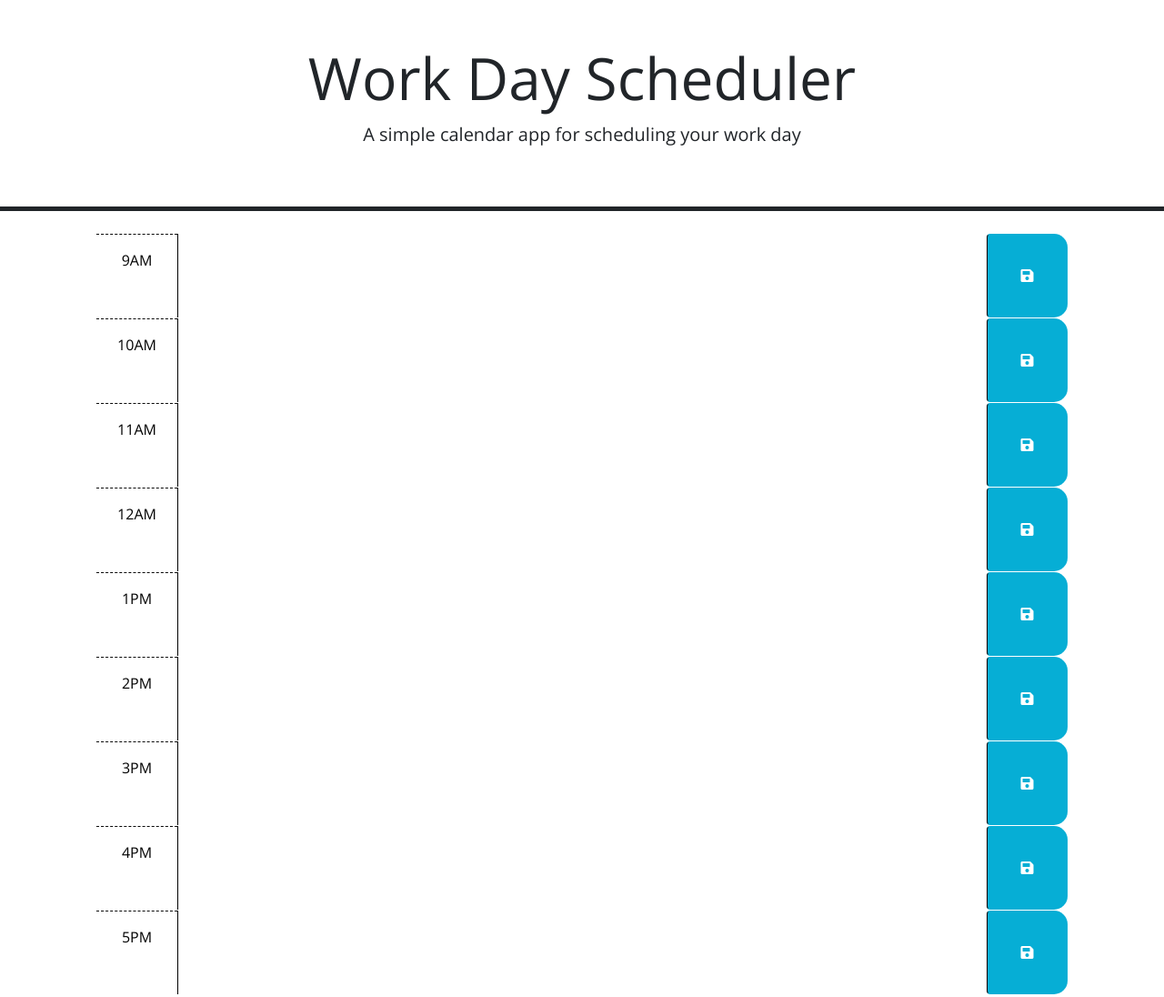
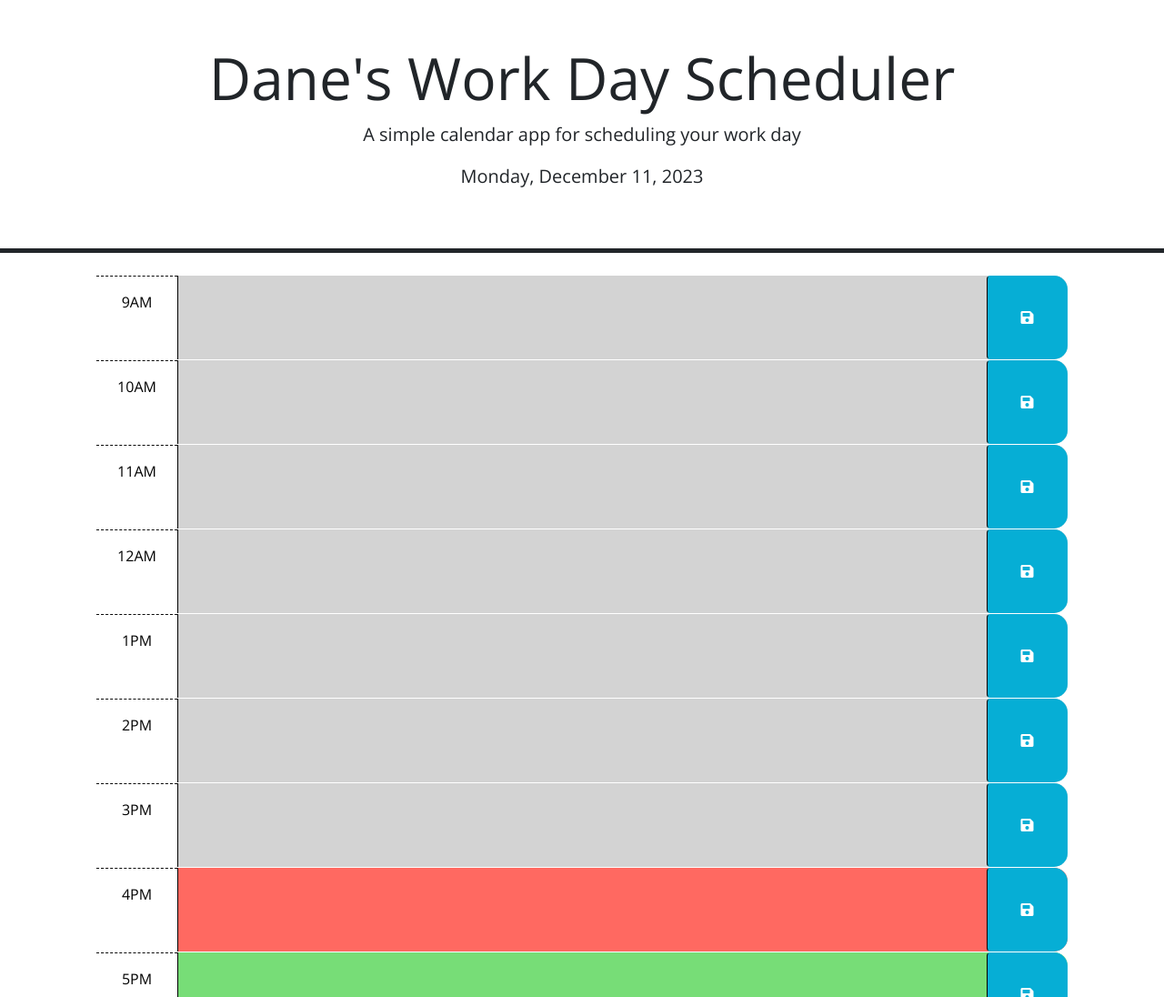
Before and after one commit to DaneLarsen1/Weekly-Work-Calender, a plain HTML site: page index.html in a window 1280 px wide. Shown: the top 1096 px of the page at 91% size. Drawn offline with nearby package versions, Linux system fonts and the light colour scheme; files that its build step writes are made by us from their sources.

Commit message:
Troubleshooting site and index.html file
I forgot to link the style sheet and java.script correctly when I moved the index.html out of the assets folder. (I always do this)

Change the title to "Dane's Work Day Scheduler" and same with the header cause I think it makes it more presentable as something I contributed to .

```diff
--- a/index.html
+++ b/index.html
@@ -18,53 +18,18 @@
       href="https://fonts.googleapis.com/css?family=Open+Sans&display=swap"
       rel="stylesheet"
     />
-    <link rel="stylesheet" href="style.css" />
-    <title>Work Day Scheduler</title>
+    <link rel="stylesheet" href="Assets/style.css" />
+    <title>Dane's Work Day Scheduler</title>
   </head>
 
   <body>
     <header class="p-5 mb-4 border-5 border-bottom border-dark text-center">
-      <h1 class="display-3">Work Day Scheduler</h1>
+      <h1 class="display-3">Dane's Work Day Scheduler</h1>
       <p class="lead">A simple calendar app for scheduling your work day</p>
       <p id="currentDay" class="lead"></p>
     </header>
     <div class="container-lg px-5">
-      <!-- Use class for "past", "present", and "future" to apply styles to the
-        time-block divs accordingly. The javascript will need to do this by
-        adding/removing these classes on each div by comparing the hour in the
-        id to the current hour. The html provided below is meant to be an example
-        demonstrating how the css provided can be leveraged to create the
-        desired layout and colors. The html below should be removed or updated
-        in the finished product. Remember to delete this comment once the
-        code is implemented.
-        -->
 
-      <!-- Example of a past time block. The "past" class adds a gray background color. -->
-      <!-- <div id="hour-9" class="row time-block past">
-        <div class="col-2 col-md-1 hour text-center py-3">9AM</div>
-        <textarea class="col-8 col-md-10 description" rows="3"> </textarea>
-        <button class="btn saveBtn col-2 col-md-1" aria-label="save">
-          <i class="fas fa-save" aria-hidden="true"></i>
-        </button>
-      </div> -->
-
-      <!-- Example of a a present time block. The "present" class adds a red background color. -->
-      <!-- <div id="hour-10" class="row time-block present">
-        <div class="col-2 col-md-1 hour text-center py-3">10AM</div>
-        <textarea class="col-8 col-md-10 description" rows="3"> </textarea>
-        <button class="btn saveBtn col-2 col-md-1" aria-label="save">
-          <i class="fas fa-save" aria-hidden="true"></i>
-        </button>
-      </div> -->
-
-      <!-- Example of a future time block. The "future" class adds a green background color. -->
-      <!-- <div id="hour-11" class="row time-block future">
-        <div class="col-2 col-md-1 hour text-center py-3">11AM</div>
-        <textarea class="col-8 col-md-10 description" rows="3"> </textarea>
-        <button class="btn saveBtn col-2 col-md-1" aria-label="save">
-          <i class="fas fa-save" aria-hidden="true"></i>
-        </button>
-      </div> -->
       <div id="hour-9" class="row time-block">
         <div class="col-2 col-md-1 hour text-center py-3">9AM</div>
         <textarea class="col-8 col-md-10 description" rows="3"></textarea>
@@ -144,6 +109,6 @@
       crossorigin="anonymous"
     ></script>
 
-    <script src="script.js"></script>
+    <script src="Assets/script.js"></script>
   </body>
 </html>
```
